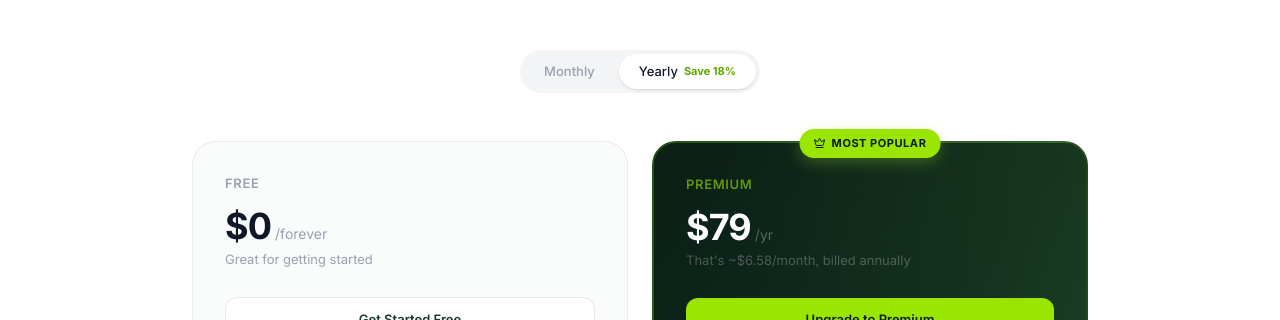
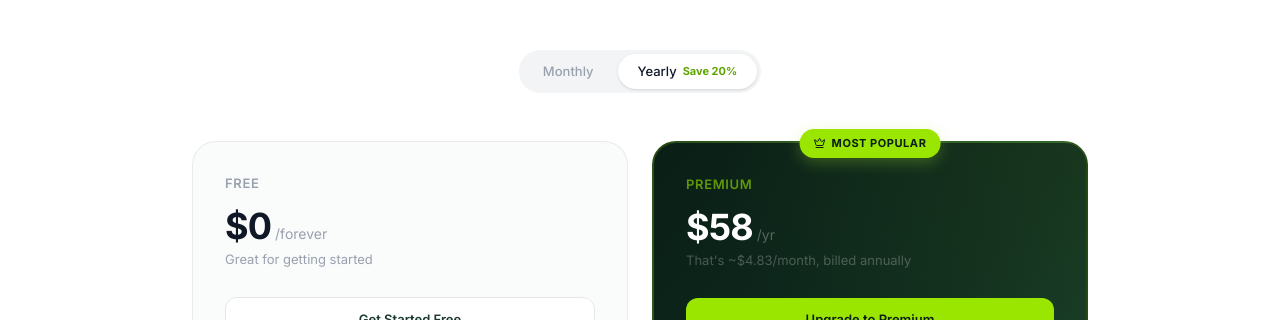
Before and after one commit to Ossy-em/stride, a Next.js app: page / in a window 1280 px wide. Both pictures are taken after a click on the button "Yearly". Shown: the part 4078-4398 px from the top of the page. Built offline with nearby package versions, Linux system fonts and the light colour scheme.

Commit message:
Updated Pricing figure

```diff
--- a/components/PricingSection.tsx
+++ b/components/PricingSection.tsx
@@ -81,7 +81,7 @@ export default function PricingSection() {
                     exit={{ opacity: 0, scale: 0.8 }}
                     className="text-[11px] text-lime-600 font-bold"
                   >
-                    Save 18%
+                    Save 20%
                   </motion.span>
                 )}
               </AnimatePresence>
@@ -162,7 +162,7 @@ export default function PricingSection() {
                     transition={{ duration: 0.3 }}
                     className="text-4xl font-bold text-white tracking-tight"
                   >
-                    ${billing === 'monthly' ? '8' : '79'}
+                    ${billing === 'monthly' ? '6' : '58'}
                   </motion.span>
                 </AnimatePresence>
                 <span className="text-white/30 text-sm">/{billing === 'monthly' ? 'mo' : 'yr'}</span>
@@ -176,7 +176,7 @@ export default function PricingSection() {
                   className="text-[13px] text-white/25 mb-7"
                 >
                   {billing === 'yearly'
-                    ? "That's ~$6.58/month, billed annually"
+                    ? "That's ~$4.83/month, billed annually"
                     : 'Billed monthly, cancel anytime'}
                 </motion.p>
               </AnimatePresence>
```
